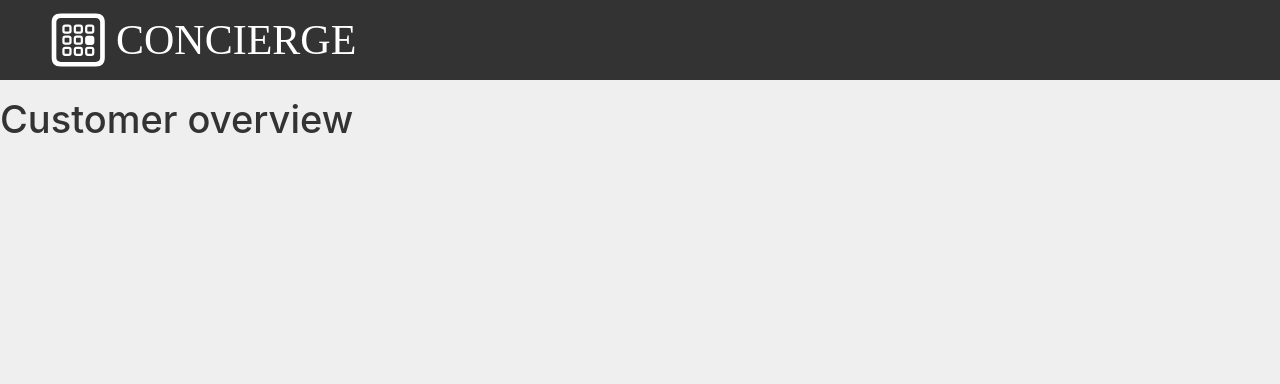
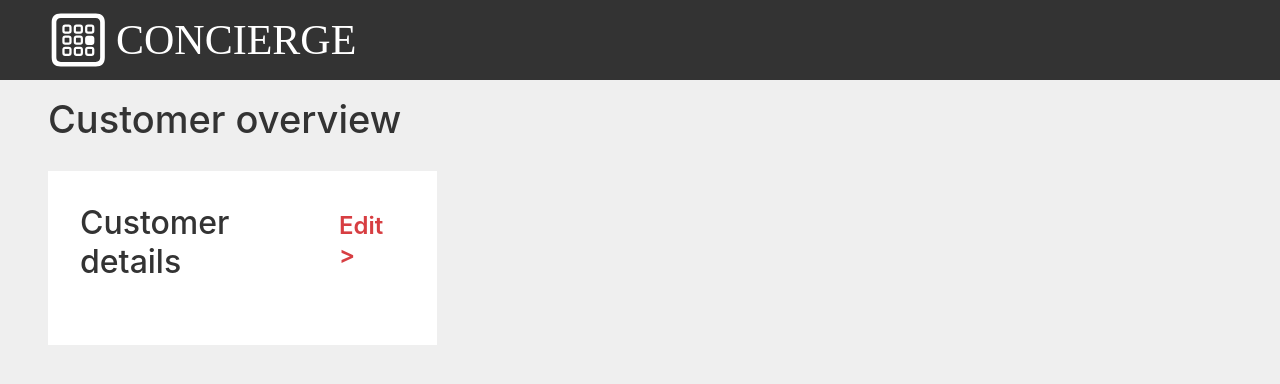
Before and after one commit to alexkinsey/concierge, a React (Create React App) app: page /customer-overview/1 in a window 1280 px wide. Shown: the top 384 px of the page. Built offline with nearby package versions, Linux system fonts and the light colour scheme; no server answers.

Commit message:
created customer details

```diff
--- /dev/null
+++ b/src/components/CustomerOverview/CustomerDetails/index.js
@@ -0,0 +1,15 @@
+import { Container } from '../../../styles/Layout.styles';
+import { Heading } from '../../../styles/Text.styles';
+import { TextButton } from '../../../styles/Button.styles';
+import { HeadingAligner } from './index.styles';
+
+export const CustomerDetails = ({ customer }) => {
+  return (
+    <Container>
+      <HeadingAligner>
+        <Heading>Customer details</Heading>
+        <TextButton>Edit &gt;</TextButton>
+      </HeadingAligner>
+    </Container>
+  );
+};
--- /dev/null
+++ b/src/components/CustomerOverview/CustomerDetails/index.styles.js
@@ -0,0 +1,7 @@
+import styled from 'styled-components';
+
+export const HeadingAligner = styled.div`
+  display: flex;
+  justify-content: space-between;
+  align-items: baseline;
+`;
--- a/src/components/CustomerOverview/index.js
+++ b/src/components/CustomerOverview/index.js
@@ -3,7 +3,9 @@ import { useParams } from 'react-router-dom';
 
 import { getCustomerById } from '../../services';
 
-import { twoColumnSB } from '../../styles/Layout.styles';
+import { CustomerDetails } from './CustomerDetails/index';
+
+import { TwoColumnSB } from '../../styles/Layout.styles';
 import { Title } from '../../styles/Text.styles';
 
 const CustomerOverview = () => {
@@ -20,11 +22,11 @@ const CustomerOverview = () => {
   };
 
   return (
-    <twoColumnSB>
-    <Title>Customer overview</Title>
-      <p>{customer.firstName}</p>
-      <p>{customer.lastName}</p>
-    </twoColumnSB>
+    <TwoColumnSB>
+      <Title>Customer overview</Title>
+      <div></div>
+      <CustomerDetails customer={customer} />
+    </TwoColumnSB>
   );
 };
 
--- a/src/components/Search/index.js
+++ b/src/components/Search/index.js
@@ -2,7 +2,7 @@ import { useState } from 'react';
 import { searchCustomersAPI } from '../../services';
 
 import { Title } from '../../styles/Text.styles';
-import { twoColumnSB } from '../../styles/Layout.styles';
+import { TwoColumnSB } from '../../styles/Layout.styles';
 
 import SearchForm from './SearchForm';
 import Results from './Results';
@@ -17,14 +17,14 @@ const Search = () => {
     setNumberOfFoundCustomers(customers.length);
   };
   return (
-    <twoColumnSB>
+    <TwoColumnSB>
       <Title>Customer search</Title>
       <div></div>
       <SearchForm findCustomers={findCustomers} />
       <div>
         <Results customers={foundCustomers} numberOfFoundCustomers={numberOfFoundCustomers} />
       </div>
-    </twoColumnSB>
+    </TwoColumnSB>
   );
 };
 
--- a/src/styles/Layout.styles.js
+++ b/src/styles/Layout.styles.js
@@ -1,6 +1,6 @@
 import styled from 'styled-components';
 
-export const twoColumnSB = styled.div`
+export const TwoColumnSB = styled.div`
   max-width: var(--maxPageWidth);
   min-width: var(--minPageWidth);
   margin: auto;
@@ -11,4 +11,9 @@ export const twoColumnSB = styled.div`
   grid-template-rows: 75px 1fr;
 
   gap: 1rem 1rem;
-`
+`;
+
+export const Container = styled.div`
+  background-color: var(--white);
+  padding: 2rem;
+`;
```
Also changed, not shown: src/components/Search/SearchForm/index.js (+9 -4 lines), src/components/Search/index.styles.js (deleted, +0 -14 lines), src/styles/Button.styles.js (+5 -5 lines).
